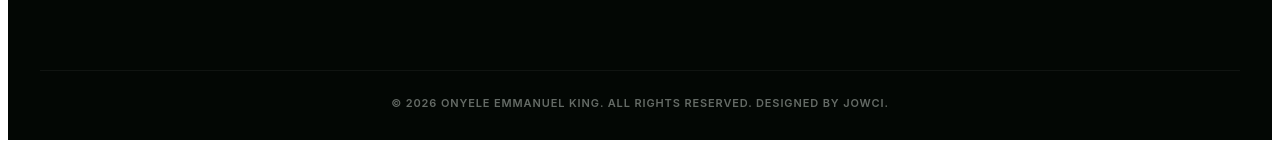
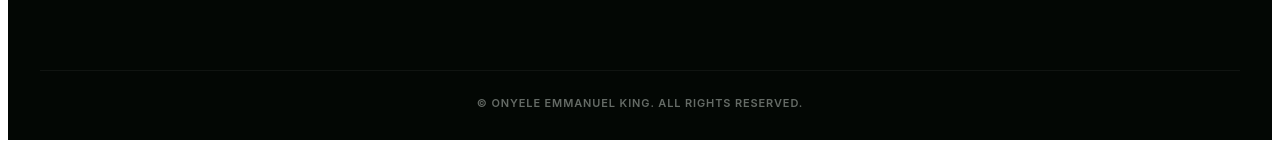
Before and after one commit to Jowci1/emmanuel-king-portfolio, a Next.js app: page / in a window 1280 px wide. Shown: the part 2437-2582 px from the top of the page. Built offline with nearby package versions, Linux system fonts and the light colour scheme.

Commit message:
Update page.tsx

```diff
--- a/app/page.tsx
+++ b/app/page.tsx
@@ -281,7 +281,7 @@ export default function Home() {
 
       {/* SYSTEM DESIGN FOOTER ACKNOWLEDGEMENT */}
       <footer style={{ maxWidth: '1200px', margin: '80px auto 0 auto', borderTop: '1px solid rgba(255,255,255,0.05)', paddingTop: '25px', textAlign: 'center', fontSize: '11px', color: '#656b66', fontWeight: '600', letterSpacing: '0.08em' }}>
-        © 2026 ONYELE EMMANUEL KING. ALL RIGHTS RESERVED. DESIGNED BY JOWCI.
+        © ONYELE EMMANUEL KING. ALL RIGHTS RESERVED.
       </footer>
 
     </main>
```
